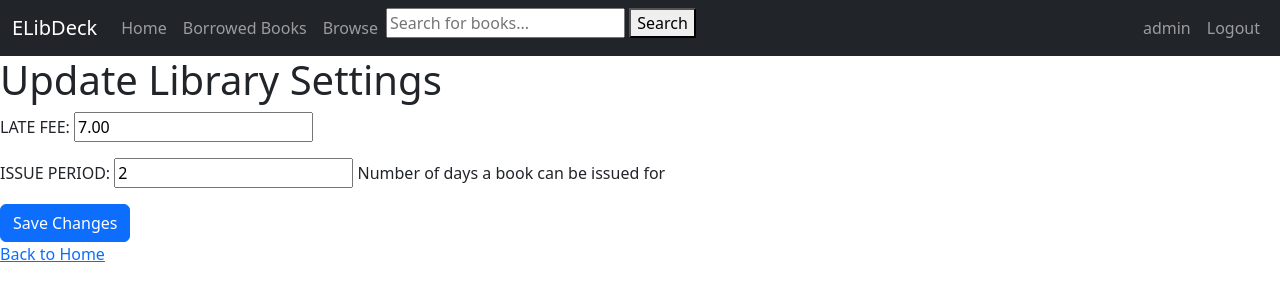
After one commit to atharva7-g/elibdeck, a Django app: page /librarian/update-settings in a window 1280 px wide. The commit adds this page. Shown: the top 301 px of the page. Run offline with Django 5.2, Linux system fonts and the light colour scheme; a user stored in the database is signed in; data comes from the database, SQL or seed files in the repository; both versions use the stored data as it was after the commit.

Commit message:
Implemented update book details. TODO: Implement issuing history.

```diff
--- a/books_catalog/forms.py
+++ b/books_catalog/forms.py
@@ -1,8 +1,7 @@
 import datetime
 
 from django import forms
-from .models import Feedback
-
+from .models import Feedback, LibrarySettings, Book
 from django.core.exceptions import ValidationError
 from django.utils.translation import gettext_lazy as _
 
@@ -27,3 +26,18 @@ class FeedbackForm(forms.Form):
     class Meta:
         model = Feedback
         fields = ['subject', 'body']
+
+class LibrarySettingsForm(forms.ModelForm):
+    class Meta:
+        model = LibrarySettings
+        fields = ['LATE_FEE', 'ISSUE_PERIOD']  # Fields to edit
+        widgets = {
+            'LATE_FEE': forms.NumberInput(attrs={'step': '0.01'}),  # Add step for decimal input
+            'ISSUE_PERIOD': forms.NumberInput(attrs={'min': '1'}),  # Minimum value for issuing period
+        }
+
+
+class UpdateBookForm(forms.ModelForm):
+    class Meta:
+        model = Book
+        fields = ['title', 'author', 'publication_date', 'genre', 'isbn']
--- a/books_catalog/models.py
+++ b/books_catalog/models.py
@@ -3,12 +3,32 @@ from django.db.models import UniqueConstraint
 from django.db.models.functions import Lower
 from django.conf import settings
 from django.urls import reverse
+from django.core.exceptions import ValidationError
 from datetime import date
 from django.contrib.auth.models import AbstractUser
 import uuid
 
 
 # Create your models here.
+
+class LibrarySettings(models.Model):
+    LATE_FEE = models.DecimalField(max_digits=5, decimal_places=2, default=5.00)
+    ISSUE_PERIOD = models.PositiveIntegerField(default=20, help_text="Number of days a book can be issued for")
+
+    # def save(self, *args, **kwargs):
+    #     if not self.pk and LibrarySettings.objects.exists():
+    #         raise ValidationError('There can be only one LibrarySettings instance')
+    #     return super(LibrarySettings, self).save(*args, **kwargs)
+    #
+    @classmethod
+    def get_settings(cls):
+        return cls.objects.first() or cls.objects.create(LATE_FEE=5.00, ISSUE_PERIOD=20)
+
+    def __str__(self):
+        return "Library Settings"
+
+# def get_library_settings():
+#     return LibrarySettings.get_settings()
 
 class Genre(models.Model):
     """Model for genre of a book."""
@@ -77,7 +97,7 @@ class BookInstance(models.Model):
         ('r', 'Reserved'),
     )
 
-    LATE_FEE = 5.0
+    total_late_fee = models.DecimalField(max_digits=5, decimal_places=2, default=0.00)
 
     status = models.CharField(
         max_length=1,
@@ -103,9 +123,15 @@ class BookInstance(models.Model):
         return 0
 
     @property
-    def late_fees(self):
+    def late_fee(self):
         """Calculate late fees."""
-        return self.overdue_by * self.LATE_FEE
+        settings = LibrarySettings.get_settings()
+        return self.overdue_by * settings.LATE_FEE
+
+    def save(self, *args, **kwargs):
+        """Override save to update the total late fee automatically when saving."""
+        self.total_late_fee = self.late_fee  # Automatically set total late fee
+        super().save(*args, **kwargs)
 
     def __str__(self):
         """String for representing the Model object."""
--- a/books_catalog/templates/books_catalog/book_detail.html
+++ b/books_catalog/templates/books_catalog/book_detail.html
@@ -14,7 +14,7 @@
         <h4>Copies</h4>
 
         {% for copy in book.bookinstance_set.all %}
-      <hr />
+            <hr/>
             <p
                     class="{% if copy.status == 'a' %}text-success{% elif copy.status == 'm' %}text-danger{% else %}text-warning{% endif %}">
                 {{ copy.get_status_display }}
@@ -26,6 +26,8 @@
             {% endif %}
             <p><strong>Imprint:</strong> {{ copy.imprint }}</p>
             <p class="text-muted"><strong>Id:</strong> {{ copy.id }}</p>
+            <a href="{% url 'books_catalog:update-book' pk=book.pk %}" class="btn btn-primary">Edit</a>
         {% endfor %}
     </div>
+
 {% endblock %}
--- a/books_catalog/templates/books_catalog/bookinstance_borrowed_user.html
+++ b/books_catalog/templates/books_catalog/bookinstance_borrowed_user.html
@@ -13,9 +13,9 @@
                     <a href="{% url 'books_catalog:return-book' bookinst.id %}" class="btn btn-primary">Return
                         Book</a>
                     <p>
-                        {% if self.is_overdue %}
-                            Overdue by: {{ bookinst.overdue_by }} days. Late fee: {{ bookinst.late_fees }}
-                        {% endif %}
+                    {% if bookinst.is_overdue %}
+                        Overdue by: {{ bookinst.overdue_by }} days. Late fee: {{ bookinst.total_late_fee }}
+                    {% endif %}
                     </p>
                 </li>
             {% endfor %}
--- /dev/null
+++ b/books_catalog/templates/books_catalog/update_library_settings.html
@@ -0,0 +1,14 @@
+{% extends 'generic.html' %}
+
+{% block content %}
+    <h1>Update Library Settings</h1>
+
+    <form method="post">
+        {% csrf_token %}
+        {{ form.as_p }}  <!-- Renders the form fields as paragraph elements -->
+
+        <button type="submit" class="btn btn-primary">Save Changes</button>
+    </form>
+
+    <a href="{% url 'books_catalog:landing-page' %}">Back to Home</a>
+{% endblock %}
--- a/books_catalog/urls.py
+++ b/books_catalog/urls.py
@@ -10,10 +10,16 @@ urlpatterns = [
     path('authors/', views.AuthorListView.as_view(), name='authors'),
     path('author/<int:pk>', views.AuthorDetailView.as_view(), name='author-detail'),
     path('profile/books', views.LoanedToUserListView.as_view(), name='profile-books'),
+
     path('librarian/borrowed', views.AllLoanedListView.as_view(), name='all-borrowed-books'),
+    path('librarian/update-settings', views.update_library_settings, name='update-library-settings'),
+    path('book/<int:pk>/edit', views.update_book, name='update-book'),
+
+
     path('book/<uuid:pk>/renew/', views.renew_book_librarian, name='renew-book-librarian'),
     path('book/<uuid:pk>/borrow', views.borrow_book, name='borrow-book'),
     path('book/<uuid:pk>/return/', views.return_book, name='return-book'),
     path('book/<int:pk>/feedback/', views.submit_feedback, name='feedback'),
+
     path('search/', views.CatalogSearchView.as_view(), name='search'),
 ]
--- a/books_catalog/views.py
+++ b/books_catalog/views.py
@@ -3,17 +3,20 @@ import openpyxl
 from allauth.core.internal.httpkit import redirect
 from django.contrib.auth.decorators import login_required, permission_required
 from django.contrib.messages.context_processors import messages
+from django.db.models.signals import post_migrate
 from django.shortcuts import render, get_object_or_404
 from django.http import HttpResponseRedirect
 from django.urls import reverse
 from books_catalog.forms import RenewBookForm
-from .models import Book, Author, BookInstance, Genre
+from .models import Book, Author, BookInstance, Genre, LibrarySettings
 from django.contrib.auth.mixins import LoginRequiredMixin
 from django.views import generic
 from django.db.models import Q, Value
 from django.db.models.functions import Concat
-from .forms import FeedbackForm
+from .forms import FeedbackForm, LibrarySettingsForm, UpdateBookForm
 from django.contrib import messages
+from django.dispatch import receiver
+# from .models import get_library_settings
 
 def home(request):
     """View function for home page"""
@@ -57,6 +60,22 @@ def upload_file(request):
             excel_data.append(row_data)
 
         return render(request, 'books_catalog/upload.html', {"excel_data":excel_data})
+
+@login_required
+@permission_required('books_catalog.can_mark_returned', raise_exception=True)
+def update_library_settings(request):
+    # Get the existing library settings (singleton instance)
+    library_settings, created = LibrarySettings.objects.get_or_create(pk=1)
+
+    if request.method == 'POST':
+        form = LibrarySettingsForm(request.POST, instance=library_settings)
+        if form.is_valid():
+            form.save()  # Save the updated settings
+            return redirect('books_catalog:landing-page')  # Redirect to the home page after saving
+    else:
+        form = LibrarySettingsForm(instance=library_settings)  # Prepopulate form with current settings
+
+    return render(request, 'books_catalog/update_library_settings.html', {'form': form})
 
 class BookListView(generic.ListView):
     model = Book
@@ -106,7 +125,7 @@ class AllLoanedListView(LoginRequiredMixin, generic.ListView):
         )
 
 @login_required
-@permission_required('catalog.can_mark_returned', raise_exception=True)
+@permission_required('books_catalog.can_mark_returned', raise_exception=True)
 def renew_book_librarian(request, pk):
     """Renew borrowed books, accessible to librarian."""
     book_instance = get_object_or_404(BookInstance, pk=pk)
@@ -147,9 +166,12 @@ def borrow_book(request, pk):
         messages.error(request, 'This book has already been borrowed')
         return redirect('books_catalog:books')
 
+    library_settings = LibrarySettings.objects.first()
+    ISSUE_PERIOD = library_settings.ISSUE_PERIOD
+
     bookinst.status = 'o'
     bookinst.borrower = request.user
-    bookinst.due_date = datetime.date.today() + datetime.timedelta(days=20)
+    bookinst.due_date = datetime.date.today() + datetime.timedelta(days=ISSUE_PERIOD)
     bookinst.save()
 
     messages.success(request, f'You have successfully borrowed "{bookinst.book.title}, return on {bookinst.due_date}')
@@ -161,7 +183,6 @@ def return_book(request, pk):
     """Handles the return of a book."""
     # Get the BookInstance object using the ID passed in the URL
     bookinst = get_object_or_404(BookInstance, id=pk)
-
     # Check if the current user is the one who borrowed the book
     if bookinst.borrower != request.user:
         messages.error(request, 'You cannot return a book you did not borrow.')
@@ -210,6 +231,22 @@ class CatalogSearchView(generic.ListView):
         context['query'] = self.request.GET.get('q', '')
         return context
 
+@login_required
+@permission_required('can_mark_returned', raise_exception=True)
+def update_book(request, pk):
+    # Get the book object by primary key (pk), if not found return 404
+    book = get_object_or_404(Book, pk=pk)
+
+    if request.method == 'POST':
+        form = UpdateBookForm(request.POST, instance=book)  # Bind the form with the existing book instance
+        if form.is_valid():
+            form.save()  # Save the updated book details
+            messages.success(request, 'Changes saved successfully!')
+    else:
+        form = UpdateBookForm(instance=book)  # Prepopulate the form with the current book details
+
+    return render(request, 'books_catalog/update_book.html', {'form': form, 'book': book})
+
 def submit_feedback(request, book_id):
     book = Book.objects.get(id=book_id)
     if request.method == 'POST':
--- a/templates/generic.html
+++ b/templates/generic.html
@@ -34,7 +34,6 @@
                         {% else %}
                             <a class="nav-link" href="{% url 'books_catalog:all-borrowed-books' %}">Borrowed Books</a>
                         {% endif %}
-
                     {% endif %}
                 </li>
                 <li class="nav-item">
```
Also changed, not shown: books_catalog/templates/books_catalog/update_book.html (added, +22 -0 lines), books_catalog/migrations/0004_librarysettings_feedback.py (added), books_catalog/migrations/0005_bookinstance_total_late_fee.py (added), db.sqlite3. Lines whose indentation alone changed are shown as unchanged.
